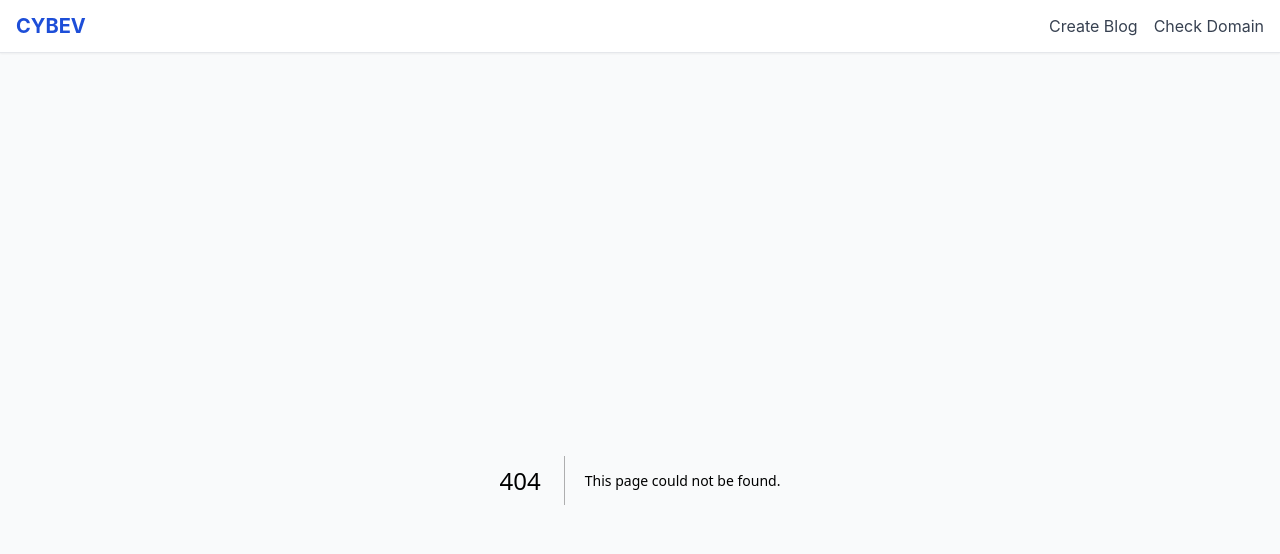
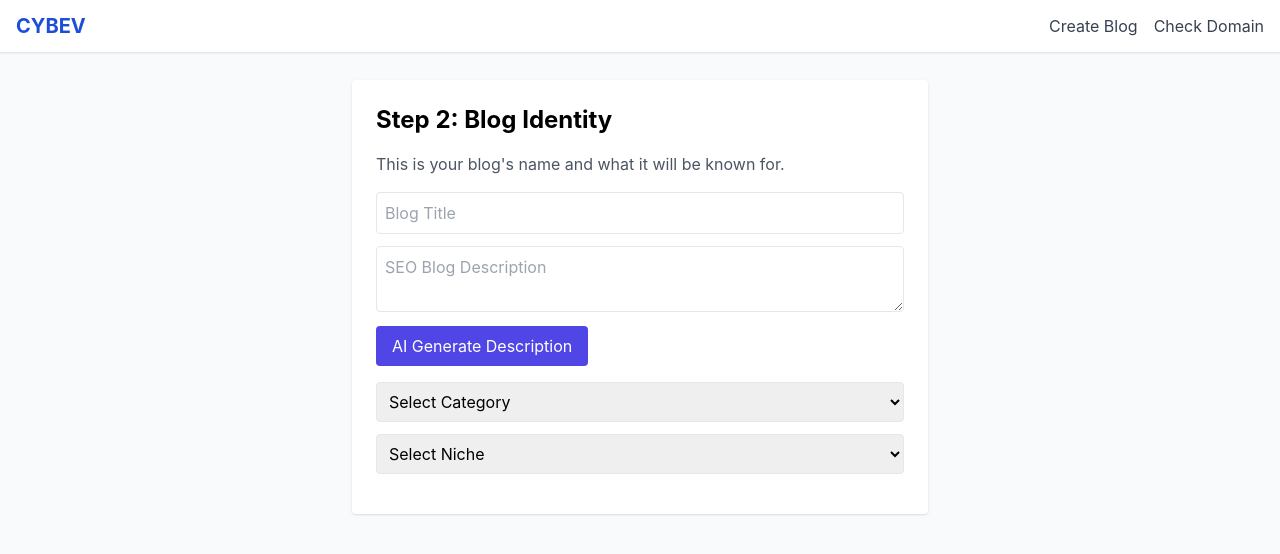
Before and after one commit to cybev1/cybev-frontend, a Next.js app: page /blog/step2-identity in a window 1280 px wide. Before the commit this address had no page. Shown: the top 554 px of the page. Built offline with nearby package versions, Linux system fonts and the light colour scheme.

Commit message:
Add files via upload

```diff
--- /dev/null
+++ b/pages/blog/step2-identity.jsx
@@ -0,0 +1,87 @@
+
+import { useState } from 'react';
+
+const categoryNiches = {
+  Christianity: ['Faith', 'Leadership', 'Prayer', 'Evangelism', 'Bible Study', 'Church Growth', 'Christian Living', 'Healing', 'End Times', 'Love', 'Grace', 'Purpose', 'Fellowship', 'Ministry', 'Youth Ministry', 'Worship', 'Miracles', 'Salvation', 'Others'],
+  Business: ['Startups', 'Marketing', 'Finance', 'Entrepreneurship', 'Investing', 'E-commerce', 'Branding', 'Sales', 'Leadership', 'Economics', 'HR', 'Strategy', 'Negotiation', 'Growth Hacking', 'Innovation', 'Analytics', 'Budgeting', 'Tax', 'Others'],
+  Technology: ['Web Development', 'AI', 'Cloud', 'Cybersecurity', 'DevOps', 'Data Science', 'Mobile Apps', 'Blockchain', 'IoT', 'AR/VR', 'Machine Learning', 'Programming', 'SaaS', 'Startups', 'UX/UI', 'Automation', 'Open Source', 'APIs', 'Others'],
+};
+
+export default function Step2BlogIdentity() {
+  const [form, setForm] = useState({
+    title: '',
+    description: '',
+    category: '',
+    niche: ''
+  });
+
+  const [niches, setNiches] = useState([]);
+
+  const handleChange = (e) => {
+    const { name, value } = e.target;
+    setForm(prev => ({ ...prev, [name]: value }));
+
+    if (name === 'category') {
+      setNiches(categoryNiches[value] || []);
+    }
+  };
+
+  const generateDescription = () => {
+    const text = form.title
+      ? `Welcome to ${form.title}, your destination for engaging content and timeless insights.`
+      : 'Welcome to your new blog. Discover insightful content and share your voice with the world.';
+    setForm(prev => ({ ...prev, description: text }));
+  };
+
+  return (
+    <div className="max-w-xl mx-auto p-6 bg-white shadow rounded">
+      <h1 className="text-2xl font-bold mb-4">Step 2: Blog Identity</h1>
+      <p className="text-gray-600 mb-4">This is your blog's name and what it will be known for.</p>
+
+      <input
+        name="title"
+        placeholder="Blog Title"
+        value={form.title}
+        className="border p-2 rounded w-full mb-3"
+        onChange={handleChange}
+      />
+
+      <textarea
+        name="description"
+        placeholder="SEO Blog Description"
+        value={form.description}
+        className="border p-2 rounded w-full mb-2"
+        onChange={handleChange}
+      />
+
+      <button onClick={generateDescription} className="bg-indigo-600 text-white px-4 py-2 rounded mb-4">
+        AI Generate Description
+      </button>
+
+      <select
+        name="category"
+        value={form.category}
+        onChange={handleChange}
+        className="border p-2 rounded w-full mb-3"
+      >
+        <option value="">Select Category</option>
+        {Object.keys(categoryNiches).map((cat, i) => (
+          <option key={i} value={cat}>{cat}</option>
+        ))}
+      </select>
+
+      <select
+        name="niche"
+        value={form.niche}
+        onChange={handleChange}
+        className="border p-2 rounded w-full mb-4"
+      >
+        <option value="">Select Niche</option>
+        {niches.map((niche, i) => (
+          <option key={i} value={niche}>{niche}</option>
+        ))}
+        <option value="Others">Others</option>
+      </select>
+    </div>
+  );
+}
```
